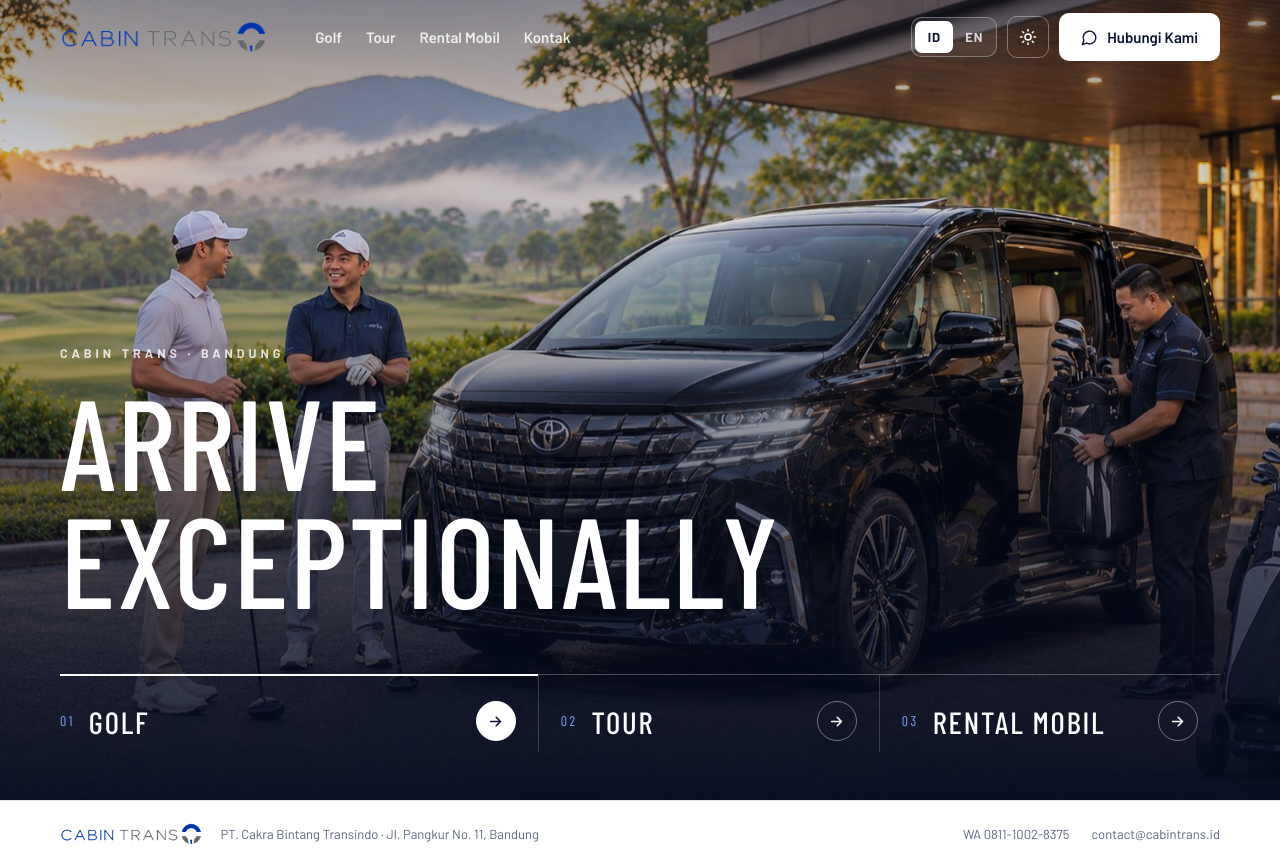
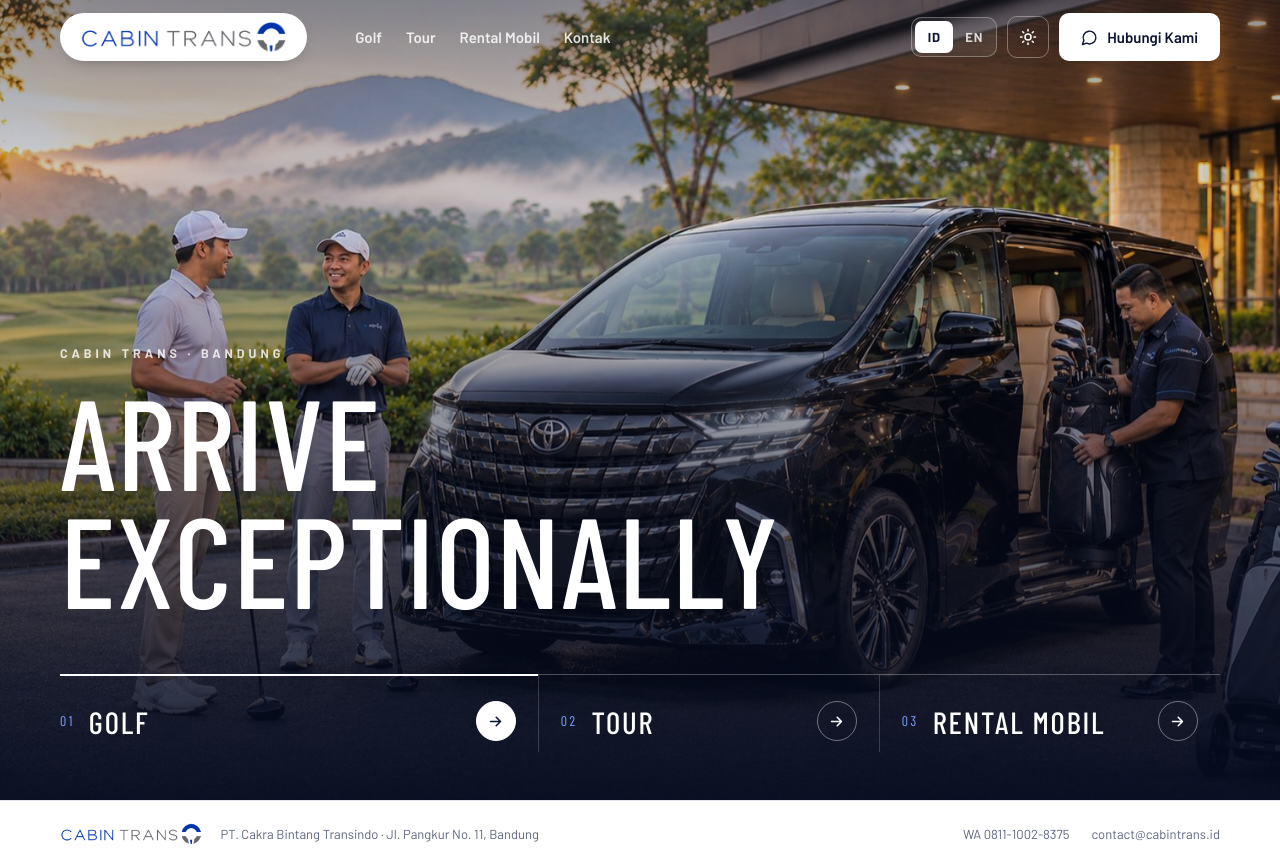
Before and after one commit to qqsatya11/sample-rent-car, a plain HTML site: page index.html in a window 1280 px wide. Drawn offline with nearby package versions, Linux system fonts and the light colour scheme.

Commit message:
landing: logo kembali pakai badge putih bentuk pill di header transparan
Co-Authored-By: Claude Opus 5.5 <noreply@anthropic.com>
Claude-Session: https://claude.ai/code/session_01X21Gh2M1EyDa9XRDSUhgbj

```diff
--- a/styles.css
+++ b/styles.css
@@ -711,3 +711,5 @@ body.lp-min .topbar{display:none}
 .lp-foot a:hover{color:#0033a6}
 .lp-foot-l .lg{height:22px}
 .nav-cta svg{width:17px;height:17px}
+body[data-page="landing"] header.nav:not(.scrolled) .logo{background:#fff;border-radius:999px;padding:8px 20px;box-shadow:0 6px 18px -10px rgba(0,0,0,.45)}
+@media (max-width:640px){body[data-page="landing"] header.nav:not(.scrolled) .logo{padding:6px 14px;border-radius:999px}}
```
